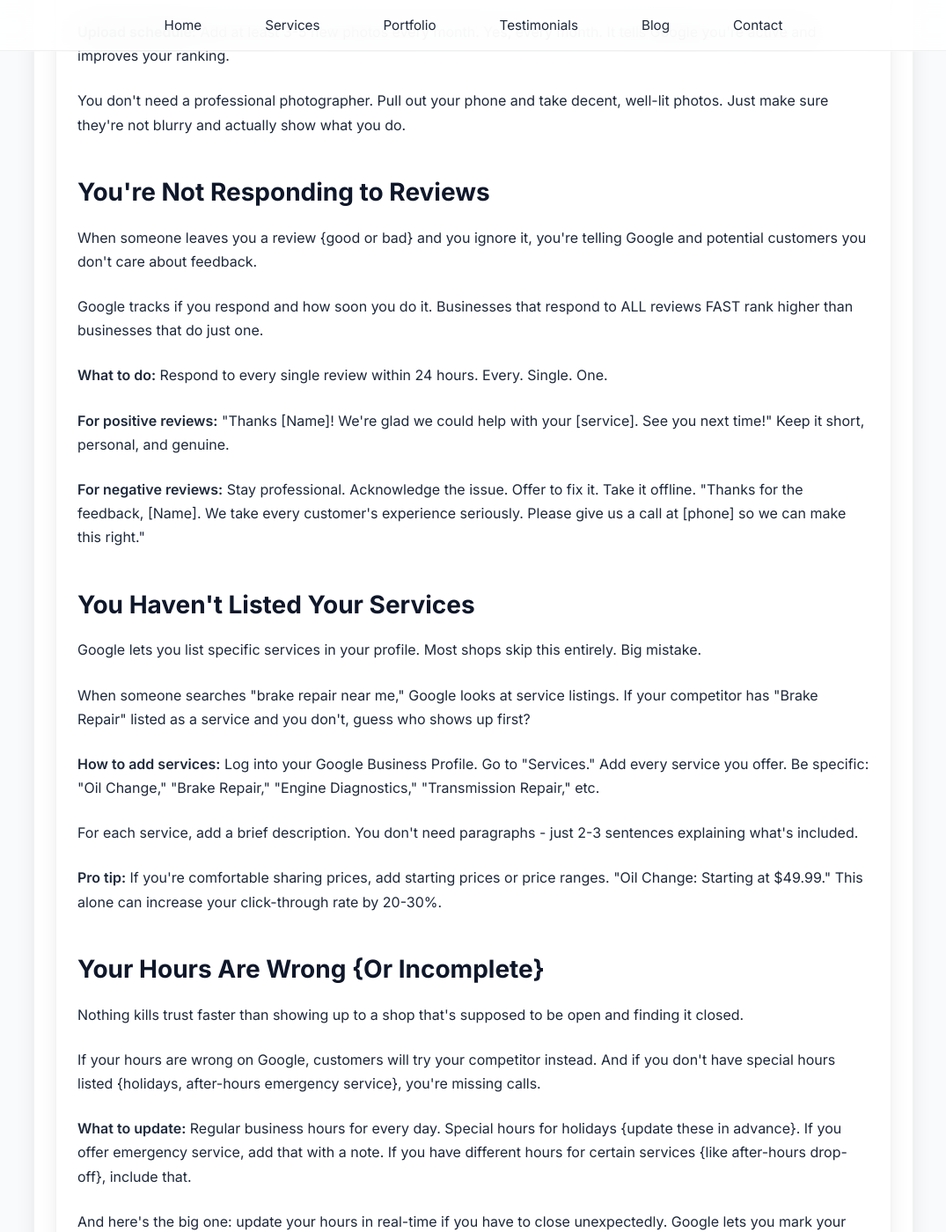
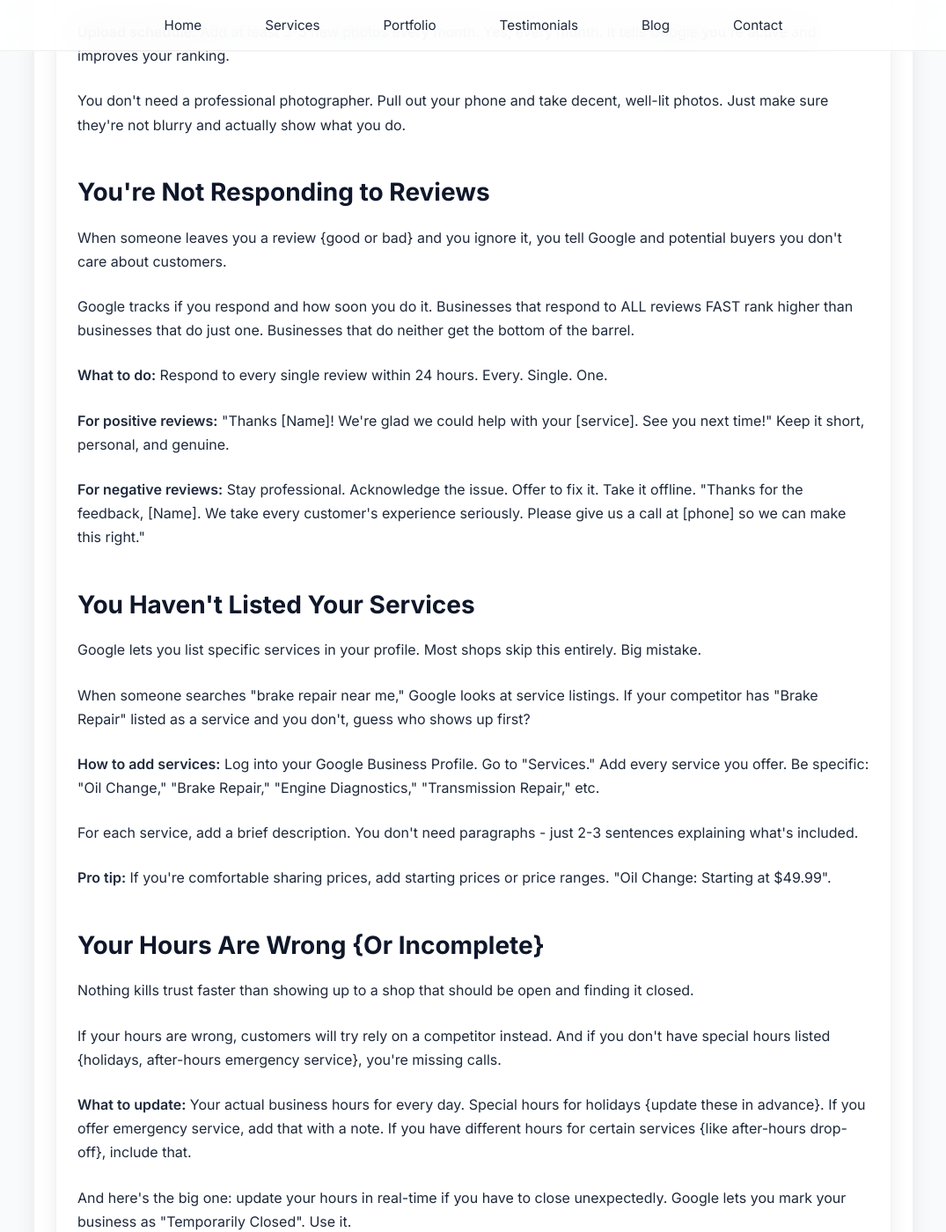
Before and after one commit to JamesBrownR/MeetingSurge, a Jekyll site: the page built from _posts/2026-01-08-service-page-mistakes.md, in a window 1280 px wide and 1400 px high, scrolled down 2619 px. Shown: the whole window at 88% size, without its empty margins (102-1177 px from the left). Built offline with Jekyll 4.4.1, drawn with Linux system fonts in a browser that asks for light colours; some of the changed text lies outside the part shown.

Commit message:
Update 2026-01-08-service-page-mistakes.md

```diff
--- a/_posts/2026-01-08-service-page-mistakes.md
+++ b/_posts/2026-01-08-service-page-mistakes.md
@@ -25,22 +25,22 @@
     <p>Every blank field is a reason for Google to show your competitor instead of you.</p>
 
     <h2>Your Business Category Is Wrong</h2>
-    <p>This might be the single biggest mistake I see. Your primary category determines when you show up in searches.</p>
-    <p>If you're an auto detailer but your category is "Car Wash," you won't show up as much when people search "auto detailing near me." If you're a mechanic listed as "Auto Body Shop," you're missing everyone searching for repairs.</p>
+    <p>This might be the single biggest mistake I see. Your primary category dictates who you show up for in searches.</p>
+    <p>If you're an auto detailer but your category is "Car Wash," you won't show up as much when people search "auto detailing near me." If you're a mechanic listed as "Auto Body Shop," you're missing people searching for repairs.</p>
     <p><strong>How to fix it:</strong> Go to your Google Business Profile. Click "Edit Profile." Find your primary category. Make sure it's exactly what you do. If you're a full-service auto repair shop, your primary category should be "Auto Repair Shop" - not "Car Repair," not "Mechanic," not "Automotive Service."</p>
     <p><strong>Pro tip:</strong> You can add secondary categories too. If you do both repair and detailing, add both. But your primary category matters most. That's what Google uses for most of your search visibility.</p>
 
     <h2>You Have Zero Recent Photos</h2>
     <p>Photos are one of the highest-ranking factors for Google Business Profiles. Shops with recent, quality photos get way more clicks and calls.</p>
     <p>But I see profiles with three blurry photos from 2019. Or worse, no photos at all... leaving the generic Street View image of your building.</p>
-    <p>Google wants fresh content. If your most recent photo is two years old, Google assumes you're not active {possibly even closed}.</p>
+    <p>Look, Google wants fresh content. If your most recent photo is two years old, Google assumes you're not active {possibly even closed}.</p>
     <p><strong>What you need to upload:</strong> Exterior of your shop {so customers can find you}, your waiting area or customer lounge, your service bays, your team at work, before/after shots of repairs or details, any specialized equipment, and photos of satisfied customers picking up their vehicles {with permission}.</p>
     <p><strong>Upload schedule:</strong> Add at least 3-5 new photos every month. Yes, every month. It tells Google you're active and improves your ranking.</p>
     <p>You don't need a professional photographer. Pull out your phone and take decent, well-lit photos. Just make sure they're not blurry and actually show what you do.</p>
 
     <h2>You're Not Responding to Reviews</h2>
-    <p>When someone leaves you a review {good or bad} and you ignore it, you're telling Google and potential customers you don't care about feedback.</p>
-    <p>Google tracks if you respond and how soon you do it. Businesses that respond to ALL reviews FAST rank higher than businesses that do just one.</p>
+    <p>When someone leaves you a review {good or bad} and you ignore it, you tell Google and potential buyers you don't care about customers.</p>
+    <p>Google tracks if you respond and how soon you do it. Businesses that respond to ALL reviews FAST rank higher than businesses that do just one. Businesses that do neither get the bottom of the barrel.</p>
     <p><strong>What to do:</strong> Respond to every single review within 24 hours. Every. Single. One.</p>
     <p><strong>For positive reviews:</strong> "Thanks [Name]! We're glad we could help with your [service]. See you next time!" Keep it short, personal, and genuine.</p>
     <p><strong>For negative reviews:</strong> Stay professional. Acknowledge the issue. Offer to fix it. Take it offline. "Thanks for the feedback, [Name]. We take every customer's experience seriously. Please give us a call at [phone] so we can make this right."</p>
@@ -50,16 +50,16 @@
     <p>When someone searches "brake repair near me," Google looks at service listings. If your competitor has "Brake Repair" listed as a service and you don't, guess who shows up first?</p>
     <p><strong>How to add services:</strong> Log into your Google Business Profile. Go to "Services." Add every service you offer. Be specific: "Oil Change," "Brake Repair," "Engine Diagnostics," "Transmission Repair," etc.</p>
     <p>For each service, add a brief description. You don't need paragraphs - just 2-3 sentences explaining what's included.</p>
-    <p><strong>Pro tip:</strong> If you're comfortable sharing prices, add starting prices or price ranges. "Oil Change: Starting at $49.99." This alone can increase your click-through rate by 20-30%.</p>
+    <p><strong>Pro tip:</strong> If you're comfortable sharing prices, add starting prices or price ranges. "Oil Change: Starting at $49.99".</p>
 
     <h2>Your Hours Are Wrong {Or Incomplete}</h2>
-    <p>Nothing kills trust faster than showing up to a shop that's supposed to be open and finding it closed.</p>
-    <p>If your hours are wrong on Google, customers will try your competitor instead. And if you don't have special hours listed {holidays, after-hours emergency service}, you're missing calls.</p>
-    <p><strong>What to update:</strong> Regular business hours for every day. Special hours for holidays {update these in advance}. If you offer emergency service, add that with a note. If you have different hours for certain services {like after-hours drop-off}, include that.</p>
+    <p>Nothing kills trust faster than showing up to a shop that should be open and finding it closed.</p>
+    <p>If your hours are wrong, customers will try rely on a competitor instead. And if you don't have special hours listed {holidays, after-hours emergency service}, you're missing calls.</p>
+    <p><strong>What to update:</strong> Your actual business hours for every day. Special hours for holidays {update these in advance}. If you offer emergency service, add that with a note. If you have different hours for certain services {like after-hours drop-off}, include that.</p>
     <p>And here's the big one: update your hours in real-time if you have to close unexpectedly. Google lets you mark your business as "Temporarily Closed". Use it.</p>
 
     <h2>You're Not Using Google Posts</h2>
-    <p>Google Posts are free advertising most shops completely ignore. They appear right in your Business Profile, take up space in search results, and signal to Google that you're an active business.</p>
+    <p>Google Posts are free advertising most shops completely ignore. They appear right in your Business Profile, take up space in search results, and tell Google you're an active business.</p>
     <p><strong>What to post:</strong> Special offers or promotions, new services you've added, seasonal reminders {winter tire checks, AC tune-ups}, holiday hours, customer appreciation events, or hiring announcements.</p>
     <p><strong>How often:</strong> At least once a week. More is better. If you're not posting regularly, your profile looks dead.</p>
     <p>Posts don't need to be long. A photo, 2-3 sentences, and a call-to-action button {Call Now, Book, Learn More} is perfect.</p>
```
Also changed, not shown: other parts of _posts/2026-01-08-service-page-mistakes.md (+1 -1 lines).
